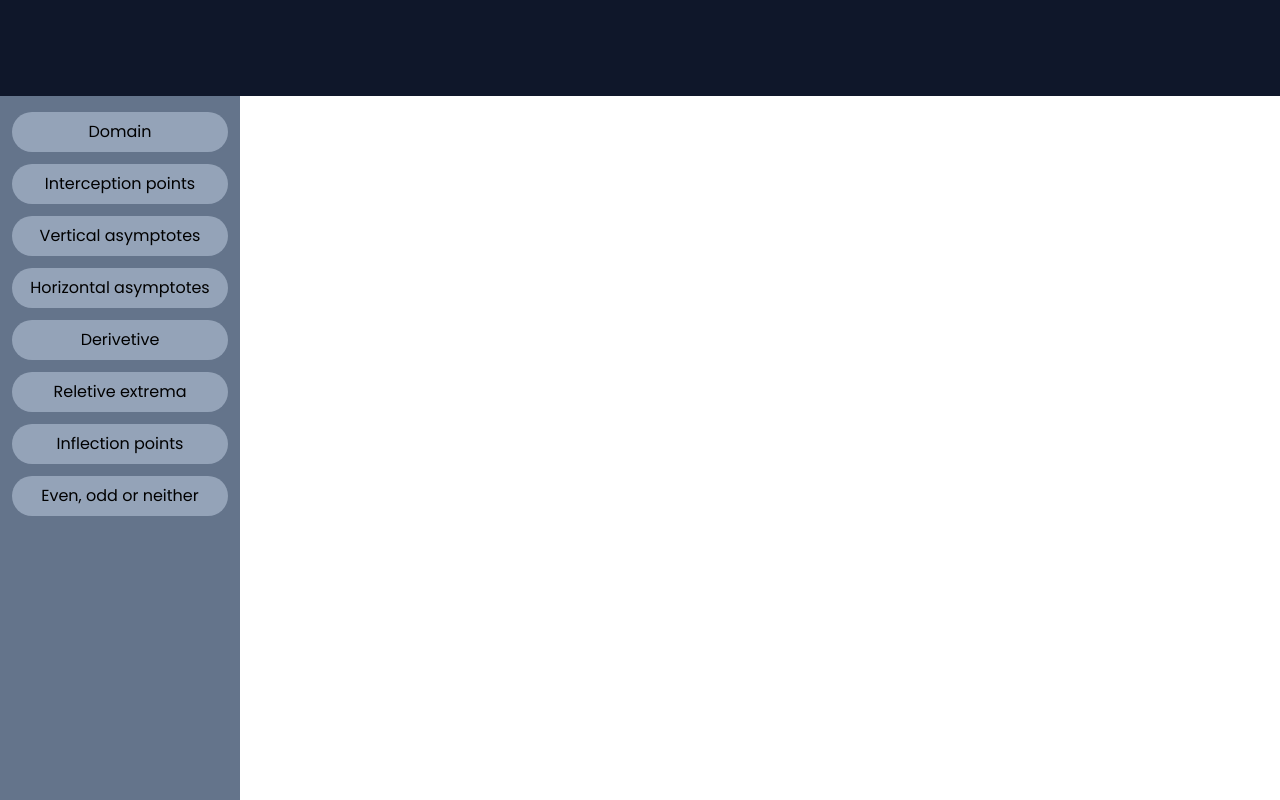
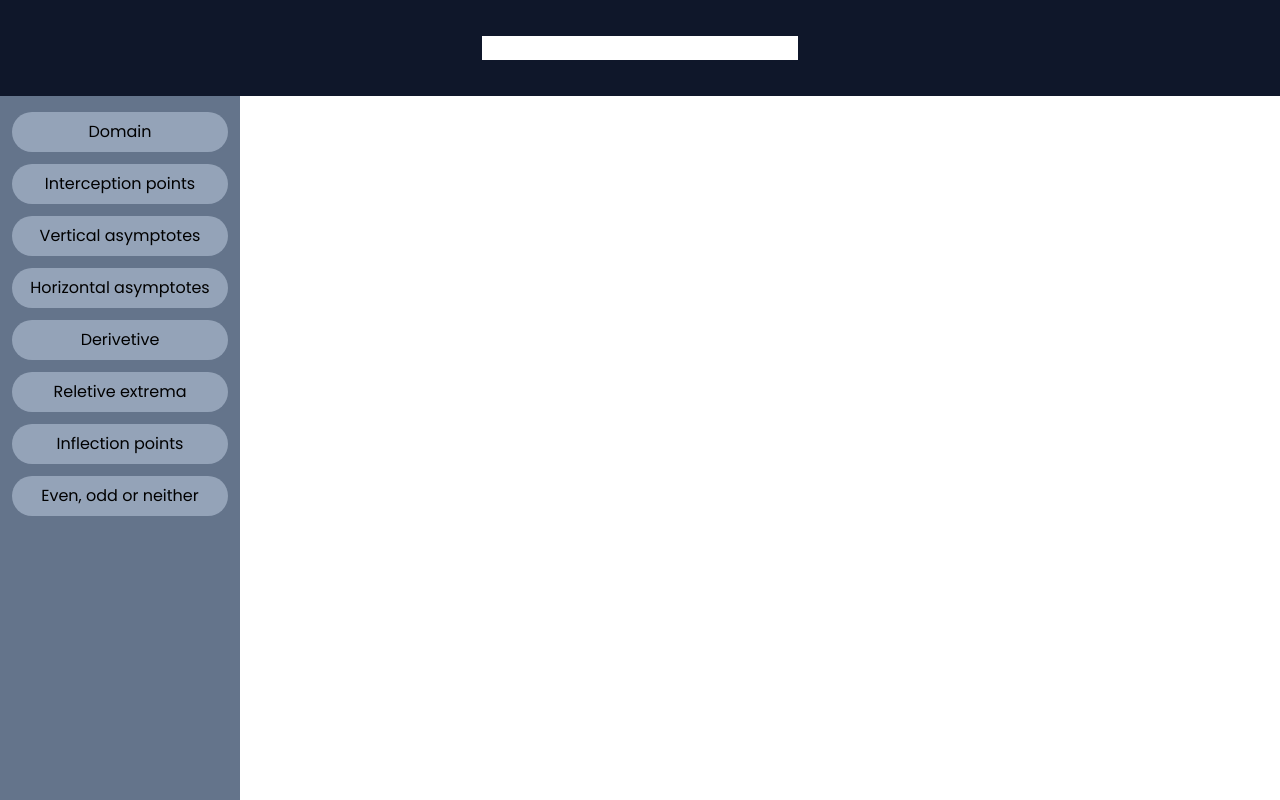
Before and after one commit to GuyOz5252/function-calculator, a React (Create React App) app: page / in a window 1280 px wide. Built offline with nearby package versions, Linux system fonts and the light colour scheme.

Commit message:
added useEffect hook to view active tab on page load

```diff
--- a/src/components/header/Header.jsx
+++ b/src/components/header/Header.jsx
@@ -1,5 +1,9 @@
 const Header = () => {
-	return <div className="bg-slate-900 h-24 w-screen fixed top-0 md:z-10"></div>;
+	return (
+		<div className="bg-slate-900 h-24 w-screen fixed top-0 md:z-10 flex justify-center items-center">
+			<input type="text" />
+		</div>
+	);
 };
 
 export default Header;
--- a/src/components/side-bar/SideBar.jsx
+++ b/src/components/side-bar/SideBar.jsx
@@ -1,18 +1,15 @@
 import './SideBar.css';
 import SideBarData from './SideBarData.js';
 import { Link } from 'react-router-dom';
-import { useState } from 'react';
+import { useEffect, useState } from 'react';
 
 const SideBar = () => {
 	const [activeTab, setActiveTab] = useState('');
 	const [sideBar, setSidebar] = useState(false);
 
-	const toggleActiveTab = event => {
-		console.log(event.target);
-		setActiveTab(event.target.id);
-		console.log(event.target.id);
-		showSideBar();
-	};
+	useEffect(() => {
+		setActiveTab(window.location.pathname);
+	}, [window.location.pathname]);
 
 	const showSideBar = () => setSidebar(!sideBar);
 
@@ -29,8 +26,7 @@ const SideBar = () => {
 						return (
 							<div>
 								<Link
-									id={item.path}
-									onClick={toggleActiveTab}
+									onClick={showSideBar}
 									className={
 										'side-bar-btn ' +
 										(activeTab === item.path ? 'active-tab' : '')
```
